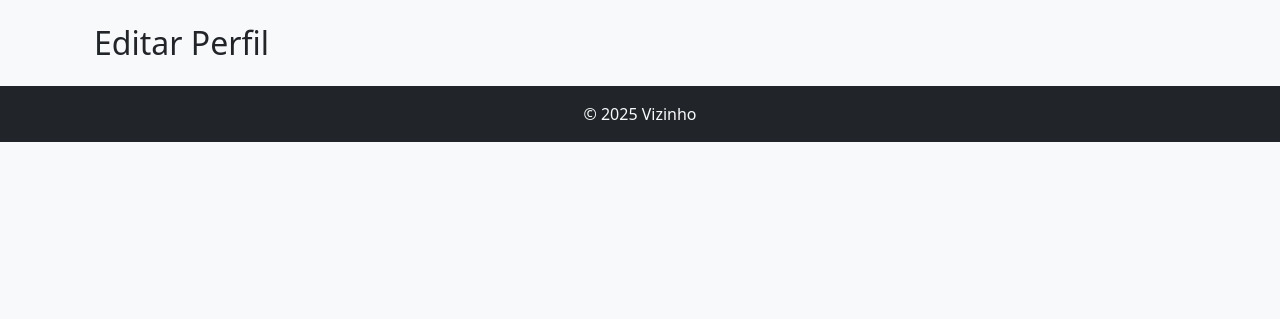
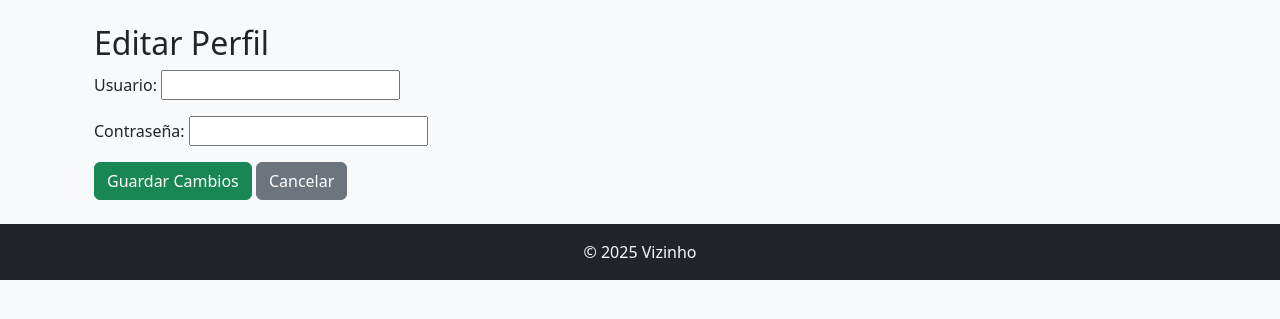
Before and after one commit to Seba-sRod-1808/Vizinho, a Django app: template core/templates/editar_perfil.html in a window 1280 px wide. Shown: the part 56-375 px from the top of the page. Run offline with Django 5.2, Linux system fonts and the light colour scheme; the template is opened without the code that fills it: values that come from a table or form of the project are taken from there, others are empty.

Commit message:
terminada plantilla de crear perfil

```diff
--- a/core/templates/editar_perfil.html
+++ b/core/templates/editar_perfil.html
@@ -4,6 +4,11 @@
 {% block content %}
 <div class="container mt-4">
   <h2>Editar Perfil</h2>
-
+  <form method="post" enctype="multipart/form-data">
+    {% csrf_token %}
+    {{ form.as_p }}
+    <button type="submit" class="btn btn-success">Guardar Cambios</button>
+    <a href="{% url 'ver_perfil' %}" class="btn btn-secondary">Cancelar</a>
+  </form>
 </div>
 {% endblock %}
```
